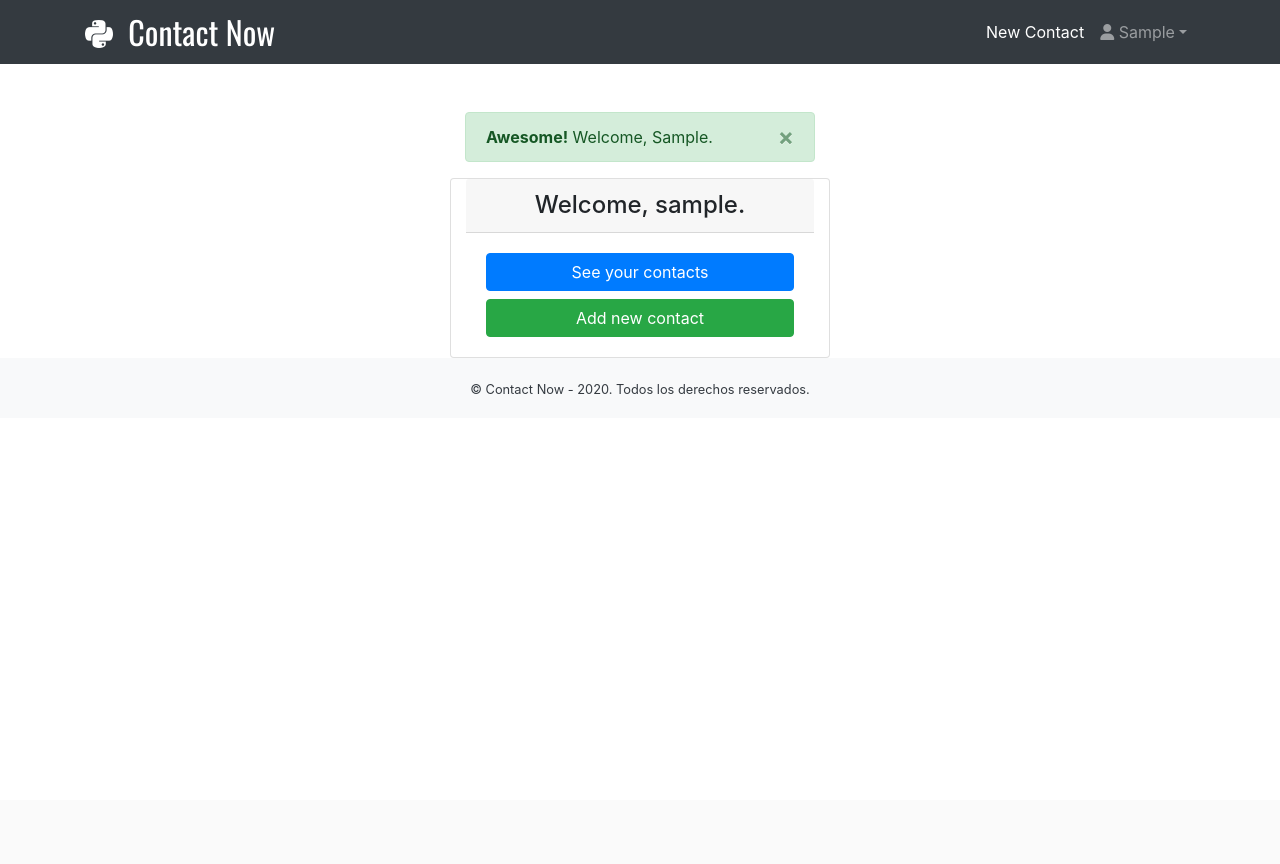
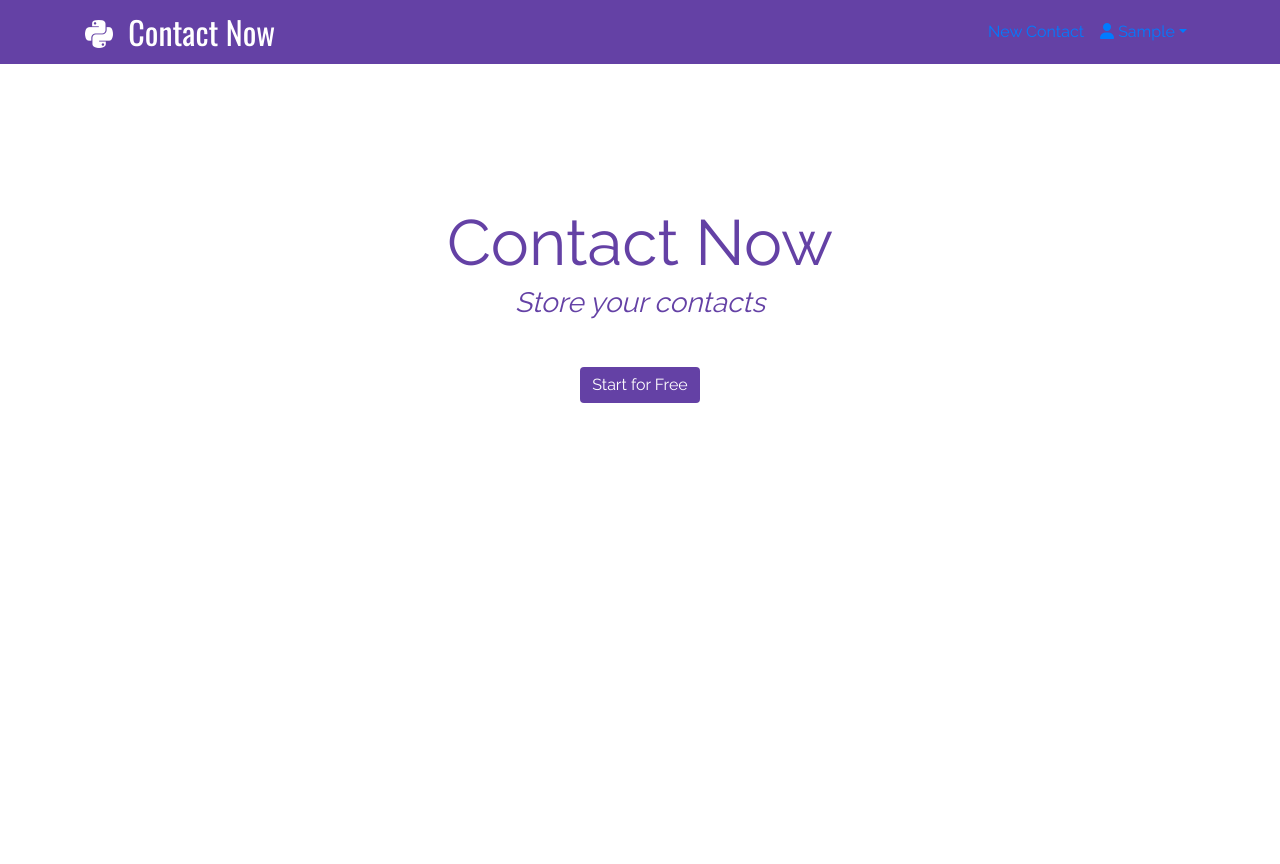
Before and after one commit to markimfeld/contact-app, a Django app: page / in a window 1280 px wide. Before the commit the page ends 394 px from the top, so only its background shows below. Run offline with Django 3.2, Linux system fonts and the light colour scheme; the visitor is signed in with stand-in values (Sample User, id 1); some libraries are stand-ins or nearby versions; some web fonts are replaced.

Commit message:
main view

```diff
--- a/contacts/static/contacts/css/main.css
+++ b/contacts/static/contacts/css/main.css
@@ -1,16 +1,22 @@
-:root {
-    --bg: #40424D;
+body {
+    font-family: 'Raleway', sans-serif;
+    background-color: #ffffff;
 }
 
-.body {
-    font-family: 'Raleway', sans-serif;
-    background-color: #40424D;
+.navbar {
+    background-color: #6441A5;
+    color: white;
 }
 
 .navbar-brand {
     font-size: 2rem;
     padding: 0;
     font-family: 'Oswald', sans-serif;
+    color: white;
+}
+
+.navbar-brand:hover{
+    color: white;
 }
 
 .far {
@@ -19,6 +25,35 @@
 
 .card-img-top {
     width: 100px;
+}
+
+
+.index  {
+    height: 100vh;
+    width: 100vh;
+    margin: 0 auto;
+}
+
+.masthead {
+    color: #6441A5;
+    min-height: 30rem;
+    padding-top: 0rem;
+}
+
+.masthead h1 {
+    font-size: 4rem;
+    margin: 0;
+    padding: 0;
+}
+
+.btn-primary {
+    background: #6441A5;
+    font-weight: 500;
+    border: none
+}
+
+.btn-primary:hover {
+    background: rgb(104, 61, 184);
 }
 
 .footer {
--- a/contacts/templates/contacts/base.html
+++ b/contacts/templates/contacts/base.html
@@ -20,7 +20,7 @@
 </head>
 
 <body>
-  <nav class="navbar navbar-expand-lg navbar-dark bg-dark">
+  <nav class="navbar navbar-expand-lg">
     <div class="container">
       <a class="navbar-brand align-middle" href="/">
         <i class="fab fa-python fa-1x mr-2 text-white"></i>
@@ -46,7 +46,10 @@
           </li>
           {% else %}
           <li class="nav-item">
-            <a class="nav-link active" href="/users/login">Sign In <i class="fas fa-sign-in-alt ml-1"></i></a>
+            <a class="nav-link text-white" href="/users/register">Sign Up</a>
+          </li>
+          <li class="nav-item">
+            <a class="nav-link text-white" href="/users/login">Sign In <i class="fas fa-sign-in-alt ml-1"></i></a>
           </li>
           {% endif %}
         </ul>
@@ -57,11 +60,11 @@
   {% block content %} {% endblock %}
 
 
-  <footer class="footer bg-light">
+  <!-- <footer class="footer bg-light">
     <div class="container text-center text-dark">
       <small>&copy; Contact Now - {{ date.year }}. Todos los derechos reservados.</small>
     </div>
-  </footer>
+  </footer> -->
 
   <script src="https://code.jquery.com/jquery-3.4.1.slim.min.js"
     integrity="sha384-J6qa4849blE2+poT4WnyKhv5vZF5SrPo0iEjwBvKU7imGFAV0wwj1yYfoRSJoZ+n"
--- a/contacts/templates/contacts/detail_contact.html
+++ b/contacts/templates/contacts/detail_contact.html
@@ -2,10 +2,10 @@
 
 {% block content %}
 <div class="container">
-    <div class="card my-5">
-        <img src="{{ contact.avatar.url }}" class="card-img-top ml-3 py-2" alt="...">
+    <div class="card my-5 col-md-6 mx-auto">
+        <img src="{{ contact.avatar.url }}" class="card-img-top ml-3 py-3 mx-auto" alt="...">
         <div class="card-body">
-            <h5 class="card-title">{{ contact }} - {{ contact.category }}</h5>
+            <h5 class="card-title h2 text-center">{{ contact }} - {{ contact.category }}</h5>
             <p class="card-text">{{ contact.description }}</p>
         </div>
         <ul class="list-group list-group-flush">
--- a/contacts/templates/contacts/index.html
+++ b/contacts/templates/contacts/index.html
@@ -1,27 +1,15 @@
-{% extends './base.html' %} {% block title %} Welcome {{ user.username }}
-{%endblock %} {% block content %}
-<div class="container">
-  <div class="row">
-    <div class="col-9 col-sm-6 col-md-4 col-lg-4 mx-auto">
-      <div class="alert alert-success alert-dismissible fade show mt-5" role="alert">
-        <strong>Awesome!</strong> Welcome, {{ user.username.capitalize }}.
-        <button type="button" class="close" data-dismiss="alert" aria-label="Close">
-          <span aria-hidden="true">&times;</span>
-        </button>
-      </div>
+{% extends './base.html' %}
+
+{% block content %}
+
+<div class="index">
+    <div class="masthead d-flex">
+        <div class="container text-center my-auto">
+            <h1 class="mb-1">Contact Now</h1>
+            <h3 class="mb-5"><em>Store your contacts</em></h3>
+            <a href="users/login" class="btn btn-primary">Start for Free</a>
+        </div>
     </div>
-  </div>
+</div>
 
-  <div class="row">
-    <div class="card col-9 col-sm-6 col-md-6 col-lg-4 mx-auto">
-      <div class="card-header h4 text-center">
-        Welcome, {{ user.username }}.
-      </div>
-      <div class="card-body">
-        <a href="contacts" class="btn btn-primary btn-block">See your contacts</a>
-        <a href="contacts/create" class="btn btn-success btn-block">Add new contact</a>
-      </div>
-    </div>
-  </div>
-</div>
 {% endblock %}
--- a/contacts/urls.py
+++ b/contacts/urls.py
@@ -4,6 +4,7 @@ from . import views
 
 urlpatterns = [
     path('', views.index),
+    path('profile', views.profile),
     path('contacts', views.list_contacts),
     path('contacts/create', views.create_contact),
     path('contacts/<int:pk>/detail', views.detail_contact),
--- a/contacts/views.py
+++ b/contacts/views.py
@@ -10,14 +10,19 @@ date = datetime.date.today
 def is_valid_queryparam(param):
     return param != '' and param is not None
 
+
+
+def index(request):
+    return render(request, 'contacts/index.html', {})
+
 # @login_required(login_url='/users/login')
 @login_required
-def index(request):
+def profile(request):
 
     # if request.user.is_authenticated:
     user = request.user
     context = {'user': user, 'date': date}
-    return render(request, 'contacts/index.html', context)
+    return render(request, 'contacts/profile.html', context)
 
     # return redirect('users/login')
 
```
Also changed, not shown: contacts/templates/contacts/profile.html (added, +27 -0 lines).
